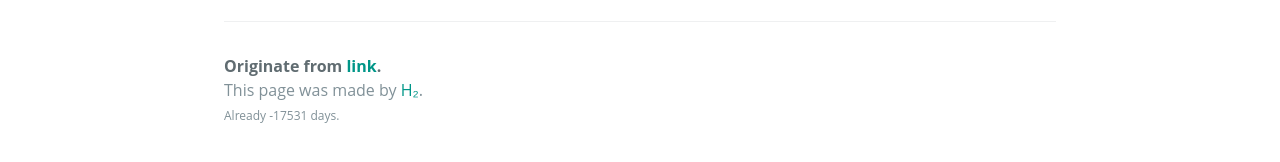
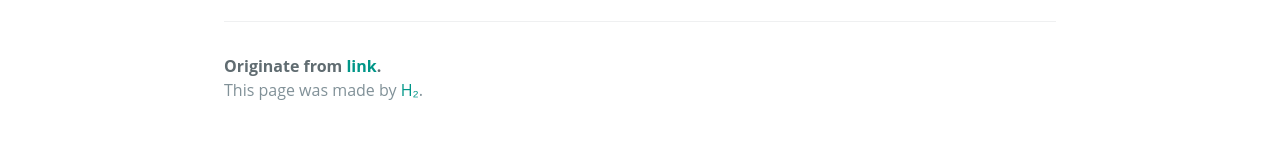
Before and after one commit to zl323/zl323.github.io, a Jekyll site: the page built from index.html, in a window 1280 px wide. Shown: the part 478-640 px from the top of the page. Built offline with Jekyll 4.4.1, drawn with Linux system fonts in a browser that asks for light colours; some web fonts are replaced.

Commit message:
omit display time

```diff
--- a/_layouts/default.html
+++ b/_layouts/default.html
@@ -93,7 +93,7 @@
       <footer class="site-footer">
         <span class="site-footer-owner">Originate from <a href="https://atlinker.cn">link</a>.</span>
         <span class="site-footer-credits">This page was made by<a href="https://github.com/link9596/hydrogen/"> H₂</a>.</span><br>
-        <span class="site-footer-credits" style="font-size:12px">Already <span id="sitetime"></span> days.</span>
+        {% comment %} <span class="site-footer-credits" style="font-size:12px">Already <span id="sitetime"></span> days.</span> {% endcomment %}
         {% comment %} Gh icon
         <span class="my-span-icon">
           <a href="{{ site.github.owner_url }}" aria-label="{{ site.github.owner_name }}'s GitHub" title="{{ site.github.owner_name }}'s GitHub">
```
